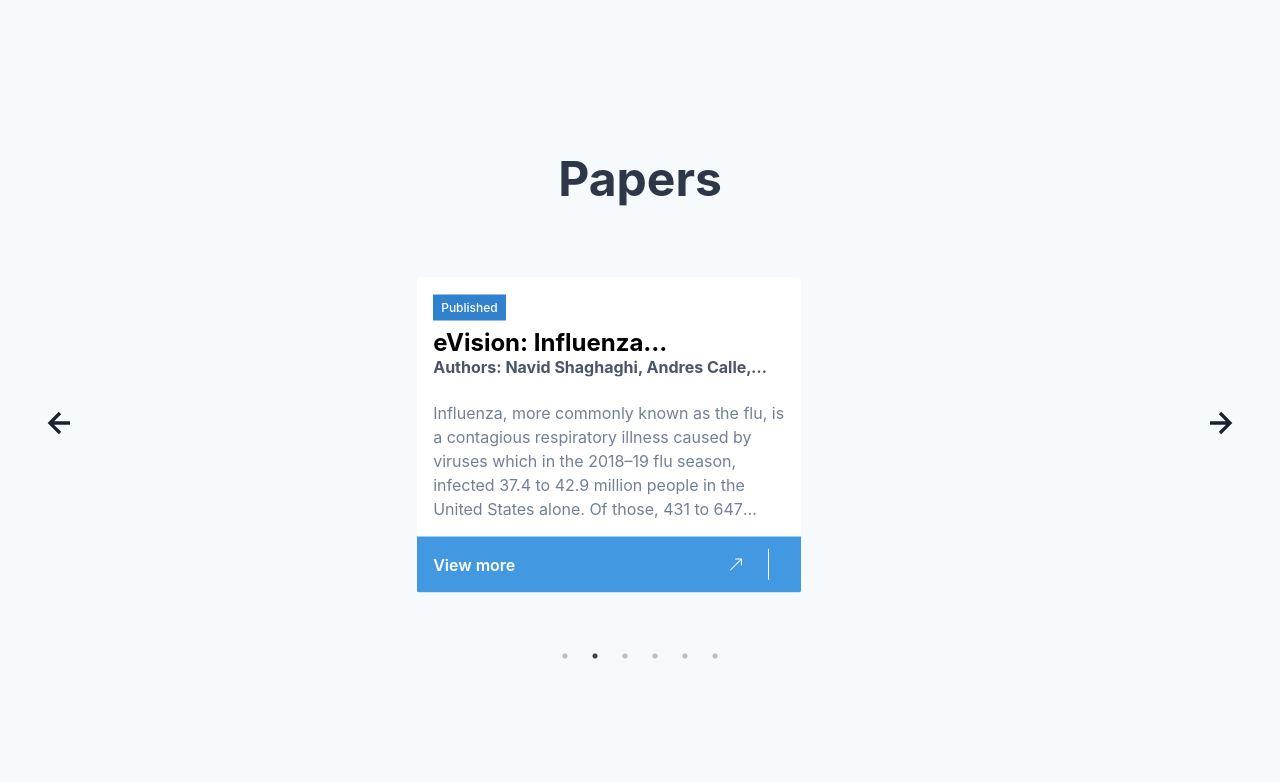
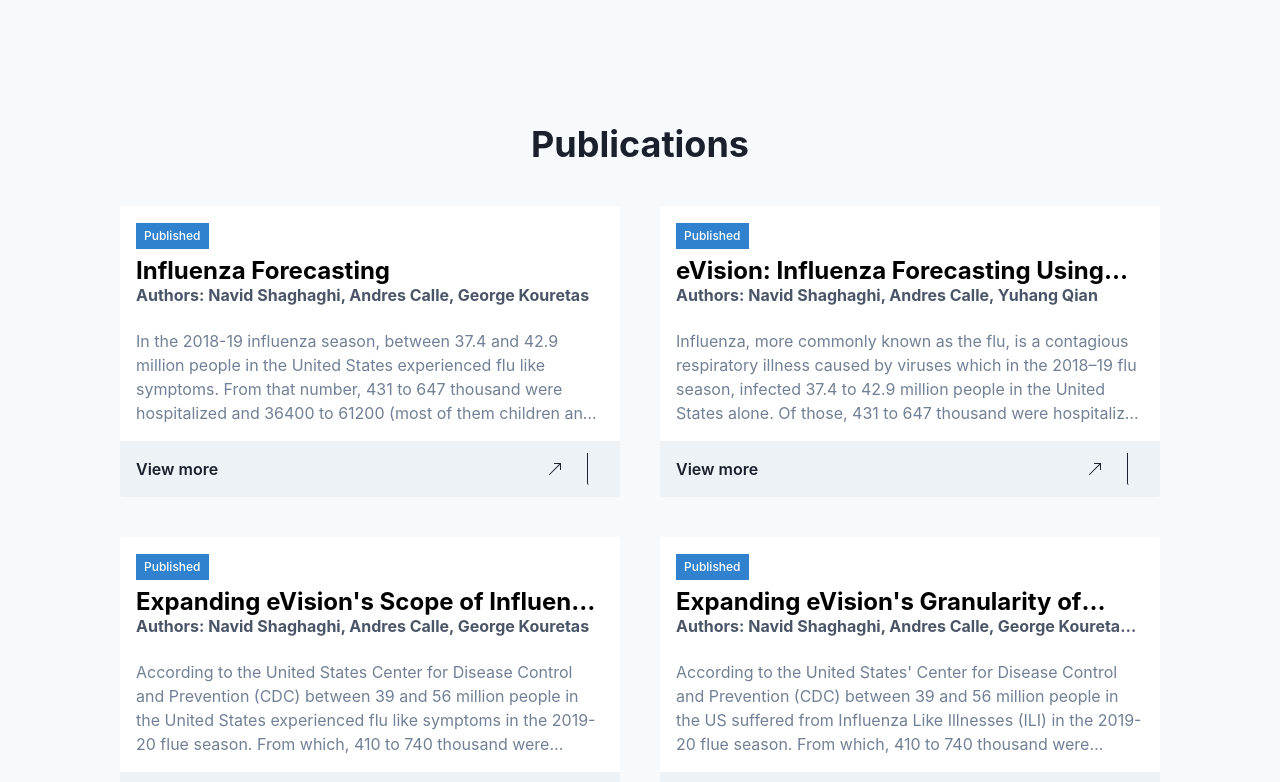
Before and after one commit to EpidemicVision/eVision-website, a React (Vite) app: page / in a window 1280 px wide. Shown: the part 900-1682 px from the top of the page. Built offline with nearby package versions, Linux system fonts and the light colour scheme.

Commit message:
feat: publications and team members update

```diff
--- a/src/components/Publications.tsx
+++ b/src/components/Publications.tsx
@@ -14,6 +14,7 @@
     Link,
     Center,
     chakra,
+    SimpleGrid,
 } from '@chakra-ui/react';
 // Here we have used react-icons package for the icons
 import { BiLeftArrowAlt, BiRightArrowAlt } from 'react-icons/bi';
@@ -38,34 +39,35 @@
 
 
 export const Publications: FunctionComponent = () => {
-    // As we have used custom buttons, we need a reference variable to
-    // change the state
-    const [slider, setSlider] = React.useState<Slider | null>(null);
+    //Used for slider buttons
+    // // As we have used custom buttons, we need a reference variable to
+    // // change the state
+    // const [slider, setSlider] = React.useState<Slider | null>(null);
 
-    // These are the breakpoints which changes the position of the
-    // buttons as the screen size changes
-    const top = useBreakpointValue({ base: '90%', md: '50%' });
-    const side = useBreakpointValue({ base: '30%', md: '40px' });
+    // // These are the breakpoints which changes the position of the
+    // // buttons as the screen size changes
+    // const top = useBreakpointValue({ base: '90%', md: '50%' });
+    // const side = useBreakpointValue({ base: '30%', md: '40px' });
 
-    const [width, setWidth] = useState<number>(window.innerWidth);
+    // const [width, setWidth] = useState<number>(window.innerWidth);
 
-    var publicationWidth = 'full';
+    // var publicationWidth = 'full';
 
-    function handleWindowSizeChange() {
-        setWidth(window.innerWidth);
-    }
-    useEffect(() => {
-        window.addEventListener('resize', handleWindowSizeChange);
-        return () => {
-            window.removeEventListener('resize', handleWindowSizeChange);
-        }
-    }, []);
+    // function handleWindowSizeChange() {
+    //     setWidth(window.innerWidth);
+    // }
+    // useEffect(() => {
+    //     window.addEventListener('resize', handleWindowSizeChange);
+    //     return () => {
+    //         window.removeEventListener('resize', handleWindowSizeChange);
+    //     }
+    // }, []);
 
-    //Slides per row for mobile
-    if (width < 1300) {
-        settings.slidesPerRow = 1;
-        publicationWidth = 'sm';
-    }
+    // //Slides per row for mobile
+    // if (width < 1300) {
+    //     settings.slidesPerRow = 1;
+    //     publicationWidth = 'sm';
+    // }
 
     // This list contains all the data for carousels
     // This can be static or loaded from a server
@@ -122,22 +124,85 @@
 
     return (
         <Box
-            position={'relative'}
-            height={'600px'}
-            width={'full'}
-            overflow={'show'}
-            id="publications">
-            {/* CSS files for react-slick */}
-            <Center>
-                <chakra.h1
-                    py={5}
-                    fontSize={48}
-                    fontWeight={'bold'}
-                    color={useColorModeValue('gray.700', 'gray.50')}>
-                    Papers
-                </chakra.h1>
-            </Center>
-            <link
+            h="1000px"
+        >
+            <Heading
+                as="h1"
+                size="xl"
+                fontWeight="bold"
+                textAlign="center"
+                mb={10}
+            >
+                Publications
+            </Heading>
+            <SimpleGrid
+                columns={2}
+                spacing={10}
+                maxWidth={'100%'}
+                alignContent={'center'}
+                left={0}
+                right={0}
+            >
+                {cards.map((card, index) => (
+                    <Box
+                        w={'500px'}
+                        rounded={'sm'}
+                        overflow={'hidden'}
+                        bg="white">
+                        <Box p={4}>
+                            <Box
+                                bg="blue.500"
+                                display={'inline-block'}
+                                px={2}
+                                py={1}
+                                color="white"
+                                mb={2}>
+                                <Text fontSize={'xs'} fontWeight="medium">
+                                    Published
+                                </Text>
+                            </Box>
+                            <Heading color={'black'} fontSize={'2xl'} noOfLines={1}>
+                                {card.title}
+                            </Heading>
+                            <Heading color={'gray.600'} fontSize={'md'} noOfLines={1}>
+                                Authors: {card.authors}
+                            </Heading>
+                            <br></br>
+                            <Text color={'gray.500'} noOfLines={4}>
+                                {card.text}
+                            </Text>
+                        </Box>
+                        <Link
+                            href={card.link}>
+                            <HStack background={'gray.100'}>
+                                <Flex
+                                    p={4}
+                                    alignItems="center"
+                                    justifyContent={'space-between'}
+                                    roundedBottom={'sm'}
+                                    cursor={'pointer'}
+                                    w="full">
+                                    <Text fontSize={'md'} fontWeight={'semibold'}>
+                                        View more
+                                    </Text>
+                                    <BsArrowUpRight />
+                                </Flex>
+                                <Flex
+                                    p={4}
+                                    alignItems="center"
+                                    justifyContent={'space-between'}
+                                    roundedBottom={'sm'}
+                                    borderLeft={'1px'}
+                                    cursor="pointer">
+                                </Flex>
+                            </HStack>
+                        </Link>
+                    </Box>
+                ))}
+            </SimpleGrid>
+        </Box >
+    );
+    {/* <link
                 rel="stylesheet"
                 type="text/css"
                 charSet="UTF-8"
@@ -148,7 +213,6 @@
                 type="text/css"
                 href="https://cdnjs.cloudflare.com/ajax/libs/slick-carousel/1.6.0/slick-theme.min.css"
             />
-            {/* Left Icon */}
             <IconButton
                 aria-label="left-arrow"
                 variant="ghost"
@@ -160,7 +224,6 @@
                 onClick={() => slider?.slickPrev()}>
                 <BiLeftArrowAlt size="40px" />
             </IconButton>
-            {/* Right Icon */}
             <IconButton
                 aria-label="right-arrow"
                 variant="ghost"
@@ -172,7 +235,6 @@
                 onClick={() => slider?.slickNext()}>
                 <BiRightArrowAlt size="40px" />
             </IconButton>
-            {/* Slider */}
             <Slider {...settings} ref={(slider) => setSlider(slider)}>
                 {cards.map((card, index) => (
                     <Box
@@ -189,7 +251,6 @@
                                 transform="translate(0, -50%)"
                                 align={'center'}>
                                 <Box
-                                    //widt full if not on mobile
                                     w={publicationWidth}
                                     rounded={'sm'}
                                     my={5}
@@ -250,7 +311,5 @@
                     </Box>
                 ))
                 }
-            </Slider >
-        </Box >
-    );
+            </Slider > */}
 }
```
Also changed, not shown: src/components/TeamMemebrs.tsx (+1 -9 lines), 8 other files (tests, documents, lock files or other folders).
